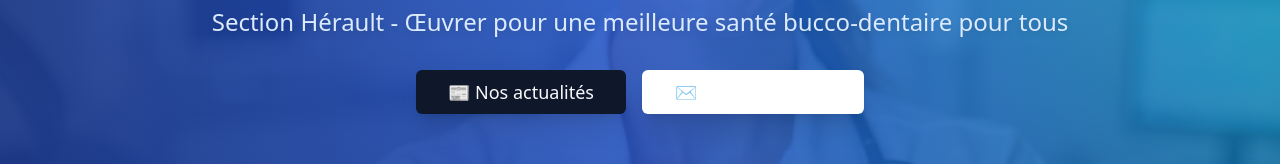
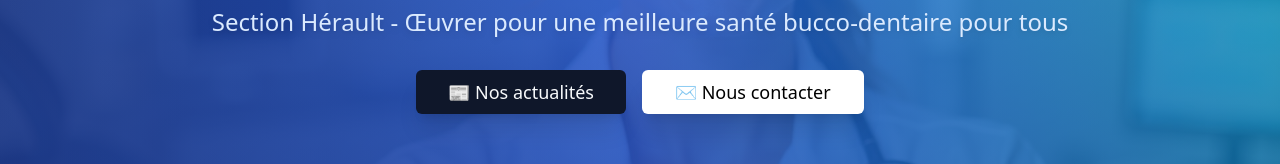
Before and after one commit to varunsingh3545/dental-health-nexus-73, a React (Vite) app: page / in a window 1280 px wide. Shown: the part 347-511 px from the top of the page. Built offline with nearby package versions, Linux system fonts and the light colour scheme.

Commit message:
Fix: Change text color to black

```diff
--- a/src/pages/Index.tsx
+++ b/src/pages/Index.tsx
@@ -104,7 +104,7 @@ const Index = () => {
               <ContactForm
                 isModal
                 trigger={
-                  <Button variant="outline" size="lg" className="glass-effect text-white border-white/30 hover:bg-white/20 text-lg px-8 py-3 shadow-xl">
+                  <Button variant="outline" size="lg" className="glass-effect text-black border-white/30 hover:bg-white/20 text-lg px-8 py-3 shadow-xl">
                     ✉️ Nous contacter
                   </Button>
                 }
```
